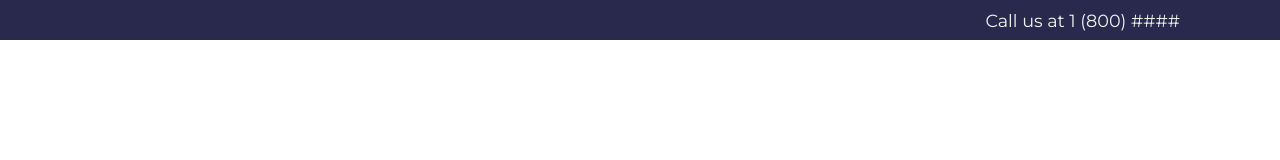
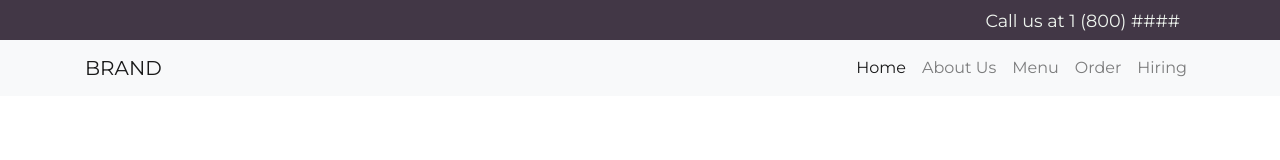
Before and after one commit to Dina2703/my-project, a website: page index.html in a window 1280 px wide. Drawn offline with nearby package versions, Linux system fonts and the light colour scheme.

Commit message:
added nav-bar in home page

```diff
--- a/css/style.css
+++ b/css/style.css
@@ -5,7 +5,7 @@ body {
 }
 
 .top-bar {
-    background-color: #29294e;
+    background-color: #423746;
     height: 2.5rem;
     padding: 0.5rem 0;
 }
--- a/index.html
+++ b/index.html
@@ -20,6 +20,27 @@
         </div>
     </div>
 
+    <nav class="navbar bg-light navbar-light navbar-expand-lg">
+        <div class="container">
+            <a href="index.html" class="navbar-brand">BRAND</a>
+            <button class="navbar-toggler" type="button" data-toggle="collapse"data-target="#navbarResponsive">
+                <span class="navbar-toggler-icon"></span>
+            </button>
+
+            <div class="collapse navbar-collapse" id="navbarResponsive">
+                <ul class="navbar-nav ml-auto">
+                    <li class="nav-item"><a href="index.html" class="nav-link active">Home</a></li>
+                    <li class="nav-item"><a href="about.html" class="nav-link">About Us</a></li>
+                    <li class="nav-item"><a href="menu.html" class="nav-link">Menu</a></li>
+                    <li class="nav-item"><a href="order.html" class="nav-link">Order</a></li>
+                    <li class="nav-item"><a href="hire.html" class="nav-link">Hiring</a></li>
+                </ul>
+
+            </div>
+
+        </div>
+    </nav>
+
 
 
     <script src="./node_modules/jquery/dist/jquery.slim.min.js"></script>
```
